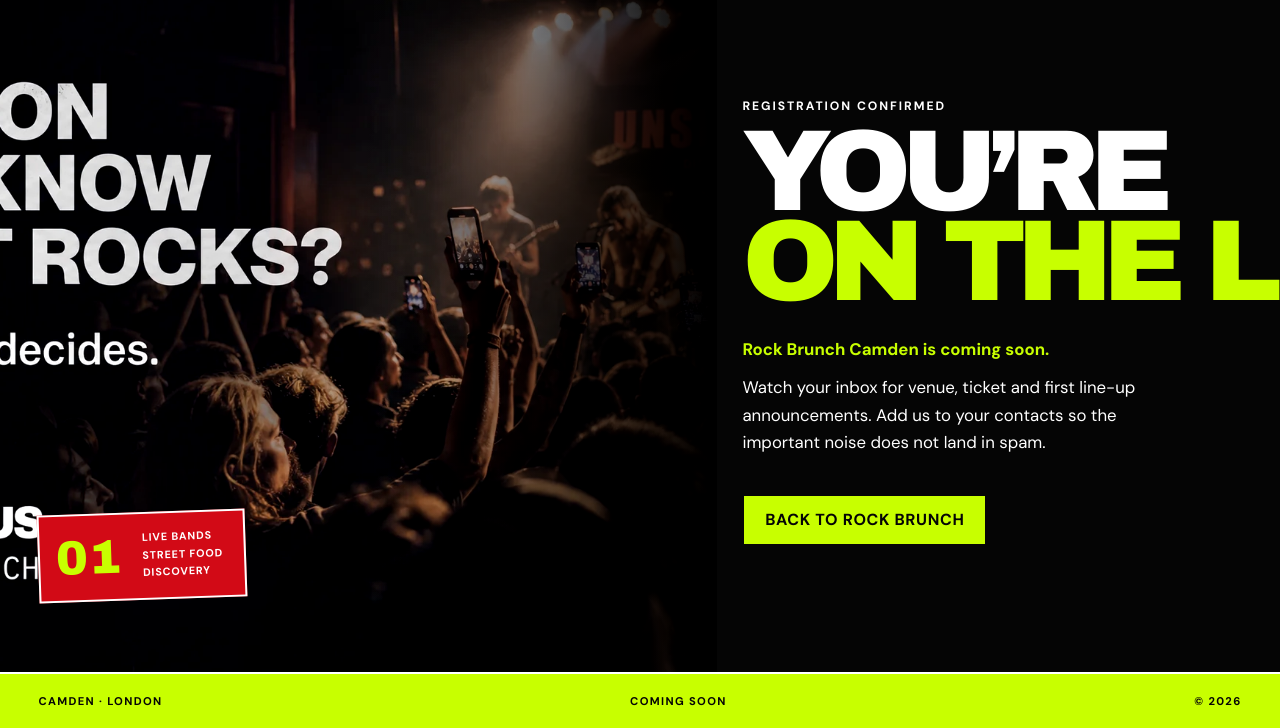
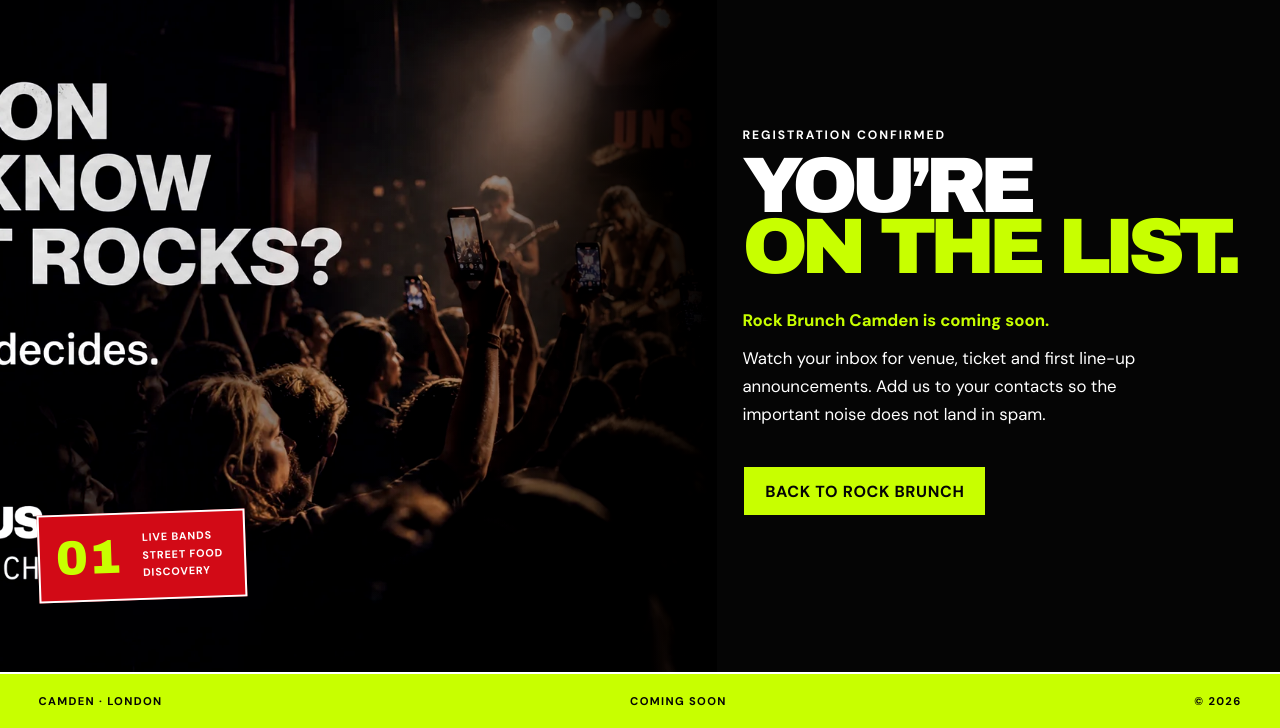
Before and after one commit to basshoneysinfo-crypto/rock-brunch-camden, a plain HTML site: page thanks.html in a window 1280 px wide. Shown: the part 72-800 px from the top of the page. Drawn offline with Linux system fonts and the light colour scheme.

Commit message:
Keep confirmation heading within layout

```diff
--- a/styles.css
+++ b/styles.css
@@ -122,7 +122,7 @@
 .thanks-main { min-height: calc(100svh - 3.5rem); position: relative; overflow: hidden; display: grid; grid-template-columns: minmax(0, 1.12fr) minmax(0, .88fr); align-items: stretch; }
 .thanks-image { min-height: 100%; background: linear-gradient(90deg, transparent 50%, var(--ink) 100%), url("assets/crowd.webp") center/cover no-repeat; filter: contrast(1.08) saturate(.82); }
 .thanks-copy { align-self: center; position: relative; z-index: 2; padding: 8rem 7vw 6rem 2vw; }
-.thanks-copy h1 { margin: .8rem 0 1.8rem; font-size: clamp(4rem, 9vw, 9rem); line-height: .78; }
+.thanks-copy h1 { margin: .8rem 0 1.8rem; font-size: clamp(3.5rem, 6.15vw, 7.5rem); line-height: .78; }
 .thanks-copy h1 span { color: var(--acid); -webkit-text-stroke: 0; transform: none; white-space: nowrap; }
 .thanks-copy > p:not(.eyebrow) { max-width: 34rem; font-size: 1.05rem; line-height: 1.65; }
 .thanks-copy .thanks-lead { margin-bottom: -.4rem; color: var(--acid); font-size: clamp(1.25rem, 2vw, 1.7rem); font-weight: 800; }
```
